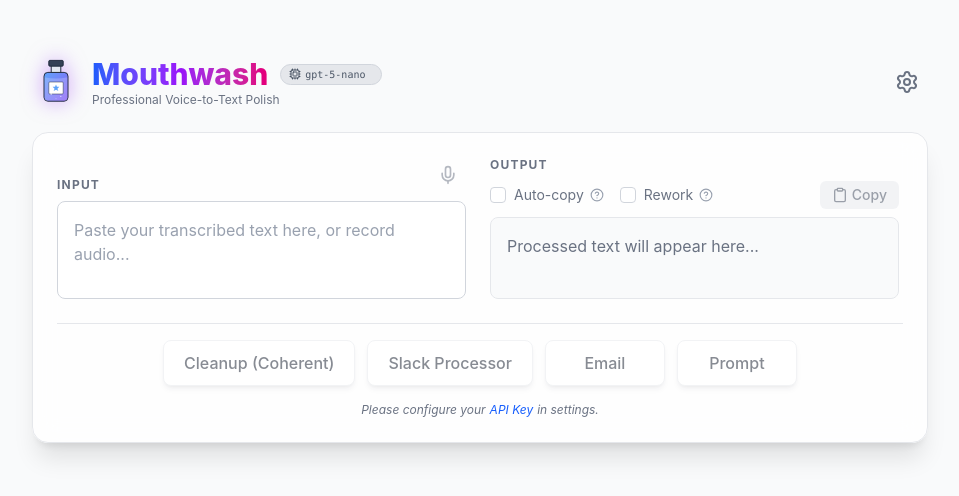
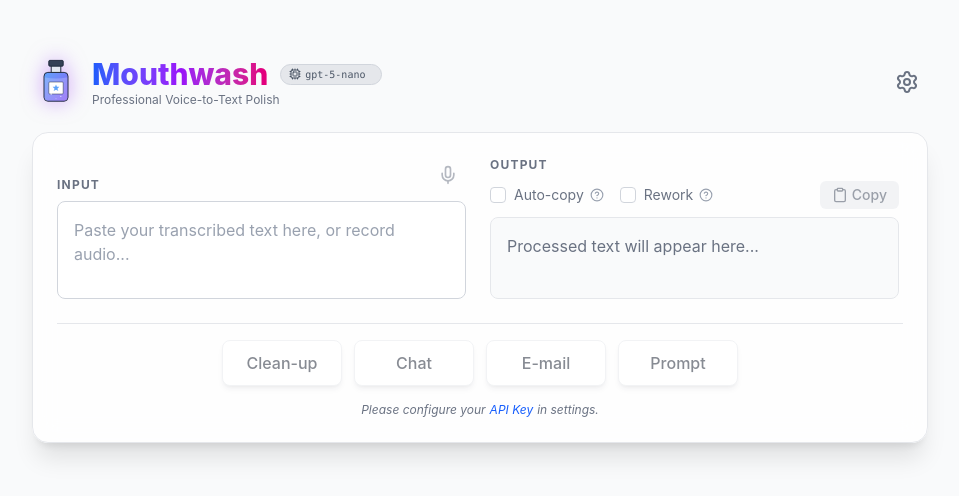
Before and after one commit to sthwaites/mouthwash, a React (Vite) app: page / in a window 1280 px wide. Shown: the top 496 px of the page, without its empty margins (160-1119 px from the left). Built offline with nearby package versions, Linux system fonts and the light colour scheme.

Commit message:
feat: Update default prompts and use descriptions as tooltips

```diff
--- a/src/components/ActionButtons.tsx
+++ b/src/components/ActionButtons.tsx
@@ -1,5 +1,6 @@
 import React from 'react';
 import { type PromptConfig } from '../lib/openai';
+import { Tooltip } from './Tooltip';
 
 interface ActionButtonsProps {
   prompts: PromptConfig[];
@@ -12,15 +13,15 @@
   return (
     <div className="flex flex-wrap gap-3 justify-center">
       {prompts.map((prompt) => (
+        <Tooltip key={prompt.id} content={prompt.description} trigger="child">
           <button
-          key={prompt.id}
             onClick={() => onProcess(prompt)}
             disabled={disabled || isLoading}
-          title={prompt.description}
             className="px-5 py-2.5 rounded-lg font-medium shadow-md transition-all transform hover:scale-105 active:scale-95 disabled:opacity-50 disabled:cursor-not-allowed disabled:hover:scale-100 bg-white dark:bg-gray-800 hover:bg-gray-50 dark:hover:bg-gray-700 text-gray-900 dark:text-white border border-gray-200 dark:border-gray-700 hover:border-blue-500 dark:hover:border-blue-500 text-sm md:text-base flex items-center justify-center min-w-[120px]"
           >
             {prompt.name}
           </button>
+        </Tooltip>
       ))}
     </div>
   );
--- a/src/components/SettingsModal.tsx
+++ b/src/components/SettingsModal.tsx
@@ -319,7 +319,11 @@
                         className="bg-transparent text-sm text-gray-500 dark:text-gray-400 focus:outline-none w-full"
                         placeholder="Short description..."
                         onFocus={() => setEditingId(prompt.id)}
+                        maxLength={60}
                       />
+                      <div className="text-[10px] text-gray-400 text-right">
+                        {prompt.description.length}/60
+                      </div>
                     </div>
                     <button
                       onClick={() => handleDeletePrompt(prompt.id)}
--- a/src/components/Tooltip.tsx
+++ b/src/components/Tooltip.tsx
@@ -4,16 +4,23 @@
 interface TooltipProps {
   content: string;
   children?: React.ReactNode;
+  trigger?: 'icon' | 'child';
 }
 
-export const Tooltip: React.FC<TooltipProps> = ({ content, children }) => {
+export const Tooltip: React.FC<TooltipProps> = ({ content, children, trigger = 'icon' }) => {
   return (
-    <div className="group relative flex items-center">
-      {children}
-      <HelpCircle className="w-3.5 h-3.5 text-gray-400 hover:text-gray-600 dark:text-gray-500 dark:hover:text-gray-300 ml-1.5 cursor-help transition-colors" />
+    <div className={`group relative flex items-center ${trigger === 'child' ? 'justify-center' : ''}`}>
+      {trigger === 'child' ? (
+        children
+      ) : (
+        <>
+          {children}
+          <HelpCircle className="w-3.5 h-3.5 text-gray-400 hover:text-gray-600 dark:text-gray-500 dark:hover:text-gray-300 ml-1.5 cursor-help transition-colors" />
+        </>
+      )}
 
       {/* Tooltip Content */}
-      <div className="absolute bottom-full left-1/2 -translate-x-1/2 mb-2 w-48 px-2 py-1 bg-gray-900 dark:bg-gray-700 text-white text-xs rounded shadow-lg opacity-0 invisible group-hover:opacity-100 group-hover:visible transition-all duration-200 pointer-events-none z-50 text-center">
+      <div className={`absolute bottom-full left-1/2 -translate-x-1/2 mb-2 w-48 px-2 py-1 bg-gray-900 dark:bg-gray-700 text-white text-xs rounded shadow-lg opacity-0 invisible group-hover:opacity-100 group-hover:visible transition-all duration-200 pointer-events-none z-50 text-center ${trigger === 'child' ? 'mb-1' : ''}`}>
         {content}
         {/* Triangle Pointer */}
         <div className="absolute top-full left-1/2 -translate-x-1/2 -mt-[1px] border-4 border-transparent border-t-gray-900 dark:border-t-gray-700" />
--- a/src/lib/openai.ts
+++ b/src/lib/openai.ts
@@ -23,21 +23,21 @@
 export const DEFAULT_PROMPTS: PromptConfig[] = [
   {
     id: "cleanup",
-    name: "Cleanup (Coherent)",
+    name: "Clean-up",
     description: "Removes hesitations and fixes errors.",
     systemPrompt:
       "You are a helpful assistant that cleans up transcribed text. Remove any hesitations (um, ah, like, repeated words) and fix obvious transcription errors. Make the text coherent and properly punctuated without changing the meaning or style significantly.",
   },
   {
-    id: "slack-processor",
-    name: "Slack Processor",
+    id: "chat",
+    name: "Chat",
     description: "Brief, friendly, emojis & bullets.",
     systemPrompt:
-      "You are a helpful assistant crafting Slack messages. Your goal is to be friendly, warm, and approachable. Use informal language, appropriate emojis, and bullet points for brevity. Keep messages concise and clear.",
+      "You are a helpful assistant crafting chat messages. Your goal is to be friendly, warm, and approachable. Use informal language, appropriate emojis, and bullet points for brevity. Keep messages concise and clear.",
   },
   {
     id: "email",
-    name: "Email",
+    name: "E-mail",
     description: "Friendly, readable, action-oriented.",
     systemPrompt:
       "You are drafting a professional but friendly email. The tone should be approachable, very readable, and focused on getting things done. Avoid overly formal language.",
```
Lines whose indentation alone changed are shown as unchanged.
